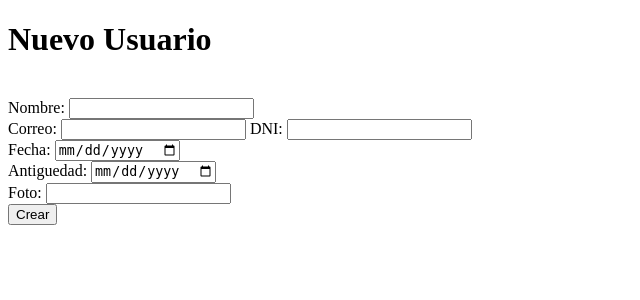
After one commit to xmariia55x/GodTour, a Flask app: template APP/templates/usuario/crearUsuario.html in a window 1280 px wide. The commit adds this page. Shown: the top 300 px of the page, without its empty margins (0-640 px from the left). Run offline with Flask 2, Linux system fonts and the light colour scheme; the template is opened without the code that fills it, so the values that code supplies are empty; parts of the project's set-up code (start-up, migrations or seed data) failed here and were passed over; some libraries are stand-ins or nearby versions.

Commit message:
explota pero es por el favicon, create usuario ancarado

```diff
--- a/APP/app.py
+++ b/APP/app.py
@@ -64,12 +64,12 @@ def get_usuario(id):
 #Crea un nuevo usuario
 @app.route('/usuario/create', methods=['POST'])
 def create_usuario():
-    nombre_completo = request.json['nombre_completo']
-    correo = request.json['correo']
-    dni = request.json['dni']
-    fecha_nacimiento = request.json['fecha_nacimiento']
-    antiguedad_permiso = request.json['antiguedad_permiso']
-    foto_perfil = request.json['foto_perfil']
+    nombre_completo = request.form.get('nombre_completo')
+    correo = request.form.get('correo')
+    dni = request.form.get('dni')
+    fecha_nacimiento = request.form.get('fecha_nacimiento')
+    antiguedad_permiso = request.form.get('antiguedad_permiso')
+    foto_perfil = request.form.get('foto_perfil')
     valoracion_media = 0
 
     if nombre_completo and correo and dni and fecha_nacimiento:
--- /dev/null
+++ b/APP/templates/usuario/crearUsuario.html
@@ -0,0 +1,46 @@
+<!DOCTYPE html>
+<!--[if lt IE 7]>      <html class="no-js lt-ie9 lt-ie8 lt-ie7"> <![endif]-->
+<!--[if IE 7]>         <html class="no-js lt-ie9 lt-ie8"> <![endif]-->
+<!--[if IE 8]>         <html class="no-js lt-ie9"> <![endif]-->
+<!--[if gt IE 8]>      <html class="no-js"> <!--<![endif]-->
+<html>
+
+<head>
+    <meta charset="utf-8">
+    <meta http-equiv="X-UA-Compatible" content="IE=edge">
+    <title>
+        Nuevo Usuario
+    </title>
+    <meta name="description" content="">
+    <meta name="viewport" content="width=device-width, initial-scale=1">
+    <link rel="stylesheet" href="">
+</head>
+
+<body>
+    <h1>Nuevo Usuario</h1><br>
+
+    <form action="usuario/create" method="post">
+        <label>Nombre: </label>
+        <input type="text" name="nombre_completo" required>
+        <br>
+        <label>Correo: </label>
+        <input type="text" name="correo" required>
+        <label>DNI: </label>
+        <input type="text" name="dni" required>
+        <br>
+
+        <label>Fecha: </label>
+        <input type="date" name="fecha_nacimiento" required><br>
+        <label>Antiguedad: </label>
+        <input type="date" name="antiguedad_permiso" required><br>
+
+        <label>Foto: </label>
+        <input type="text" name="foto_perfil" required>
+        <br>
+
+        <input type="submit" value="Crear" />
+    </form>
+
+</body>
+
+</html>
```
Also changed, not shown: APP/templates/usuario/listaUsuarios.html (+10 -2 lines).
